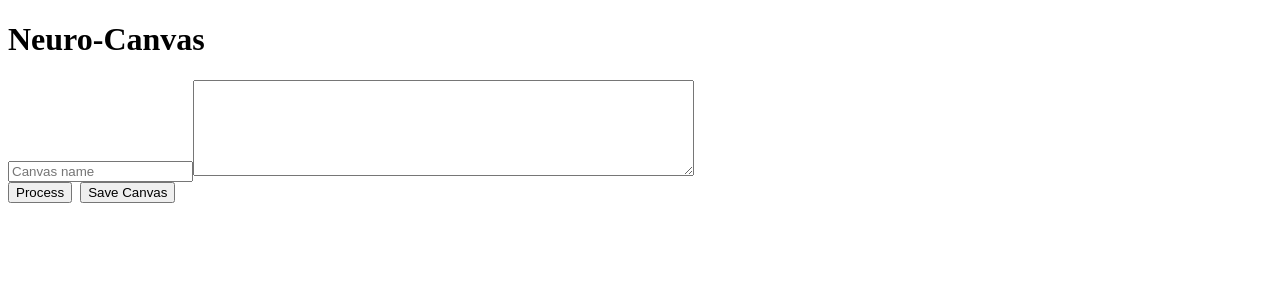
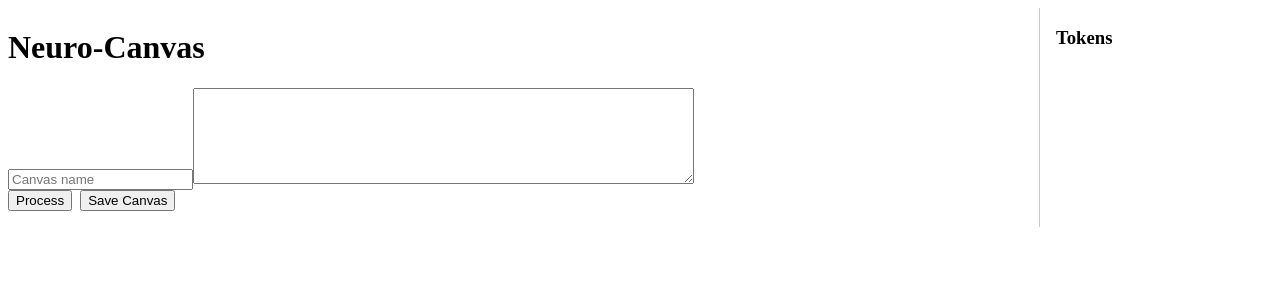
Before and after one commit to ZhiQiYang/-VisuText, a React (Vite) app in the folder frontend/: page / in a window 1280 px wide. Shown: the top 300 px of the page. Built offline with nearby package versions, Linux system fonts and the light colour scheme; the HTML template or start-up script is replaced by a standard one.

Commit message:
Add sidebar component and update progress

```diff
--- a/frontend/src/App.jsx
+++ b/frontend/src/App.jsx
@@ -2,10 +2,51 @@ import React, { useState } from 'react';
 import { processText, saveCanvas } from './api';
 
 function TokenView({ data }) {
+  const style = {
+    color: data.is_keyword ? data.color_tag : '#000',
+    fontWeight: data.is_keyword ? 'bold' : 'normal',
+    marginRight: '4px',
+  };
+  return <span style={style}>{data.token}</span>;
+}
+
+function Sidebar({ tokens, onChange }) {
+  const colors = ['red', 'blue', 'green', 'gray'];
   return (
-    <span style={{ color: data.color_tag, marginRight: '4px' }}>
-      {data.token}
-    </span>
+    <aside style={{ width: '200px', borderLeft: '1px solid #ccc', padding: '0 1rem' }}>
+      <h3>Tokens</h3>
+      {tokens.map((t, idx) => (
+        <div key={idx} style={{ marginBottom: '4px' }}>
+          <label>
+            <input
+              type="checkbox"
+              checked={t.is_keyword}
+              onChange={(e) => {
+                const updated = [...tokens];
+                updated[idx] = { ...t, is_keyword: e.target.checked };
+                onChange(updated);
+              }}
+            />
+            {t.token}
+          </label>
+          <select
+            value={t.color_tag}
+            onChange={(e) => {
+              const updated = [...tokens];
+              updated[idx] = { ...t, color_tag: e.target.value };
+              onChange(updated);
+            }}
+            style={{ marginLeft: '4px' }}
+          >
+            {colors.map((c) => (
+              <option key={c} value={c}>
+                {c}
+              </option>
+            ))}
+          </select>
+        </div>
+      ))}
+    </aside>
   );
 }
 
@@ -24,7 +65,8 @@ export default function App() {
   };
 
   return (
-    <div>
+    <div style={{ display: 'flex' }}>
+      <div style={{ flex: 1 }}>
         <h1>Neuro-Canvas</h1>
         <input
           type="text"
@@ -62,5 +104,7 @@ export default function App() {
           ))}
         </div>
       </div>
+      <Sidebar tokens={tokens} onChange={setTokens} />
+    </div>
   );
 }
```
Also changed, not shown: 1 other file (tests, documents, lock files or other folders). Lines whose indentation alone changed are shown as unchanged.
